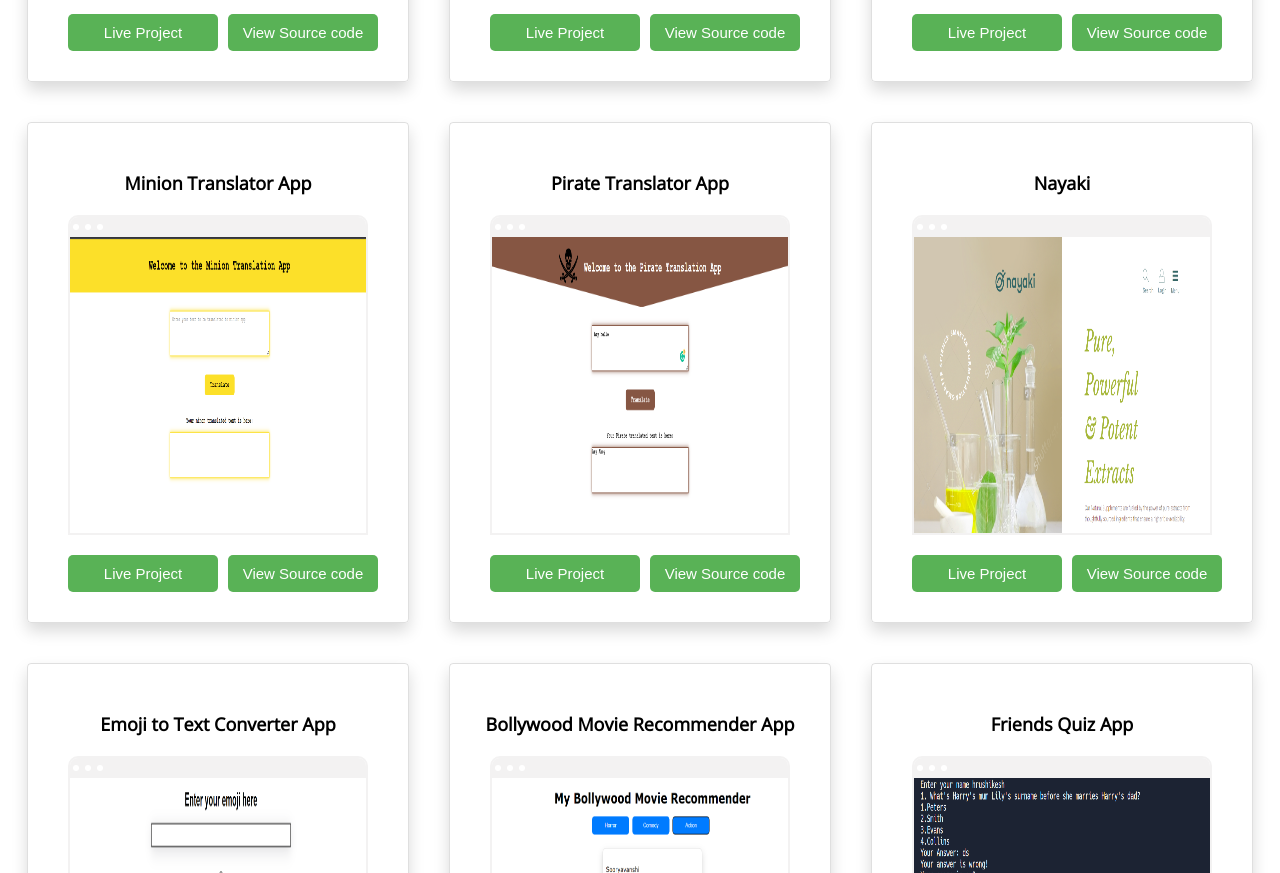
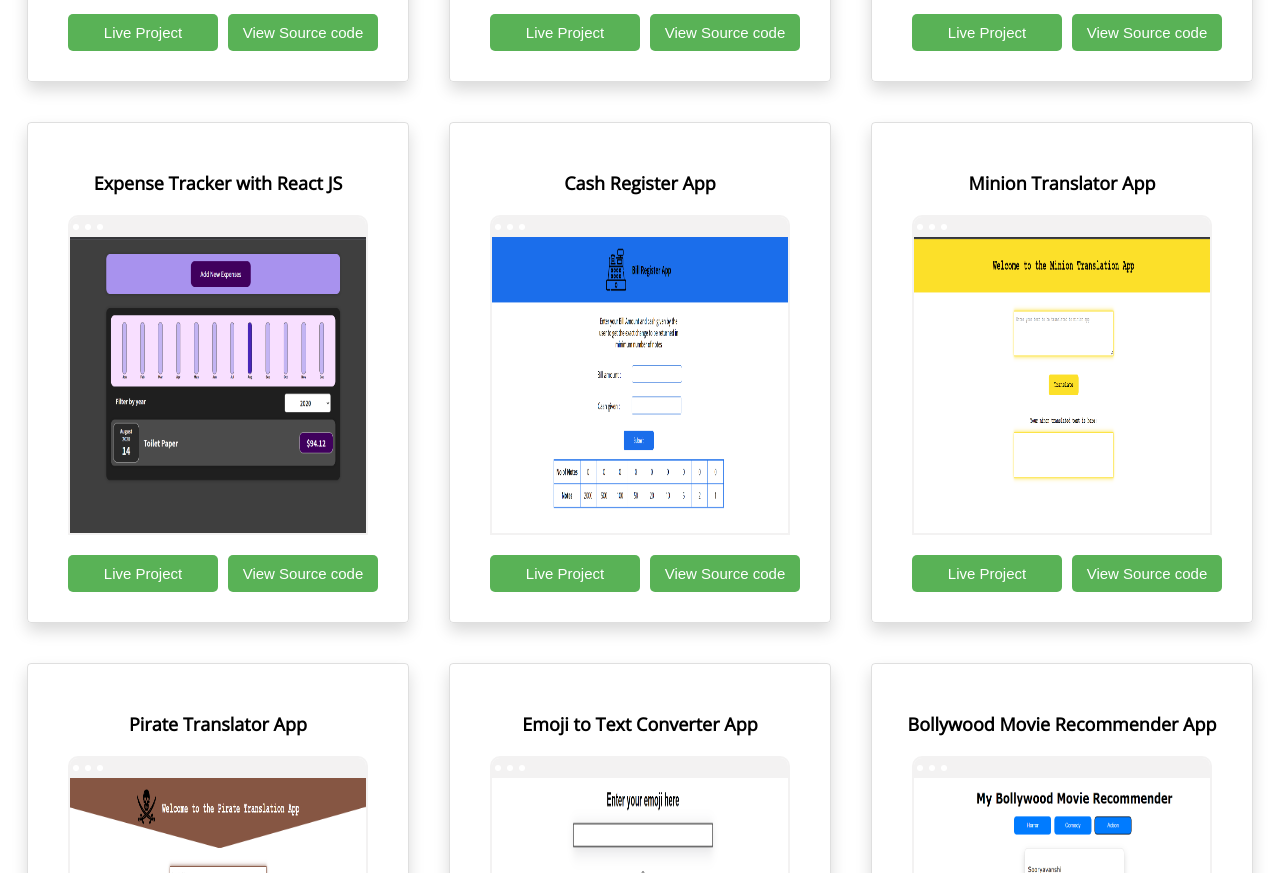
Before and after one commit to Hrushikesh1430/Portfolio, a React (Create React App) app: page /projects in a window 1280 px wide. Shown: the part 620-1493 px from the top of the page. Built offline with nearby package versions, Linux system fonts and the light colour scheme.

Commit message:
Project update

```diff
--- a/src/data/projectData.js
+++ b/src/data/projectData.js
@@ -1,10 +1,10 @@
 export const projects = [
   {
     id: 1,
-    img: "expense-tracker.png",
-    link: "https://my-expense-track.netlify.app/",
-    title: "Expense Tracker with React JS",
-    source: "https://github.com/Hrushikesh1430/ExpenseTracker",
+    img: "nayaki.png",
+    link: "https://nayaki.netlify.app/",
+    title: "Nayaki",
+    source: "https://github.com/Hrushikesh1430/FoodApp",
   },
   {
     id: 2,
@@ -22,59 +22,53 @@ export const projects = [
   },
   {
     id: 4,
+    img: "expense-tracker.png",
+    link: "https://my-expense-track.netlify.app/",
+    title: "Expense Tracker with React JS",
+    source: "https://github.com/Hrushikesh1430/ExpenseTracker",
+  },
+  {
+    id: 5,
+    img: "cash-register.png",
+    link: "https://cash-register-app-04.netlify.app/",
+    title: "Cash Register App",
+    source: "https://github.com/Hrushikesh1430/Cash-Register",
+  },
+
+  {
+    id: 6,
     img: "minion.png",
     link: "https://minion-translator-82.netlify.app/",
     title: "Minion Translator App",
     source: "https://github.com/Hrushikesh1430/Minion-Translator-App",
   },
   {
-    id: 5,
+    id: 7,
     img: "pirate.png",
     link: "https://pirate-translator-app-82.netlify.app/",
     title: "Pirate Translator App",
     source: "https://github.com/Hrushikesh1430/Pirate-Translator-App",
   },
+
   {
-    id: 6,
-    img: "nayaki.png",
-    link: "https://nayaki.netlify.app/",
-    title: "Nayaki",
-    source: "https://github.com/Hrushikesh1430/FoodApp",
-  },
-  {
-    id: 7,
+    id: 8,
     img: "emoji.png",
     link: "https://eu208y.csb.app/",
     title: "Emoji to Text Converter App",
     source: "https://codesandbox.io/s/eu208y",
   },
   {
-    id: 8,
+    id: 9,
     img: "bollywood.png",
     link: "https://b7mifk.csb.app/",
     title: "Bollywood Movie Recommender App",
     source: "https://codesandbox.io/s/b7mifk",
   },
   {
-    id: 9,
+    id: 10,
     img: "friends.png",
     link: "https://replit.com/@HrushikeshTawde/MarkOneProjectFriends?v=1",
     title: "Friends Quiz App",
     source: "https://replit.com/@HrushikeshTawde/MarkOneProjectFriends?v=1",
   },
-  //   {
-  //     id: 4,
-  //     img: "",
-  //     link: "https://github.com/Hrushikesh1430",
-  //   },
-  //   {
-  //     id: 5,
-  //     img: "",
-  //     link: "https://github.com/Hrushikesh1430",
-  //   },
-  //   {
-  //     id: 6,
-  //     img: "",
-  //     link: "https://github.com/Hrushikesh1430",
-  //   },
 ];
```
Also changed, not shown: public/assets/images/cash-register.png (added).
